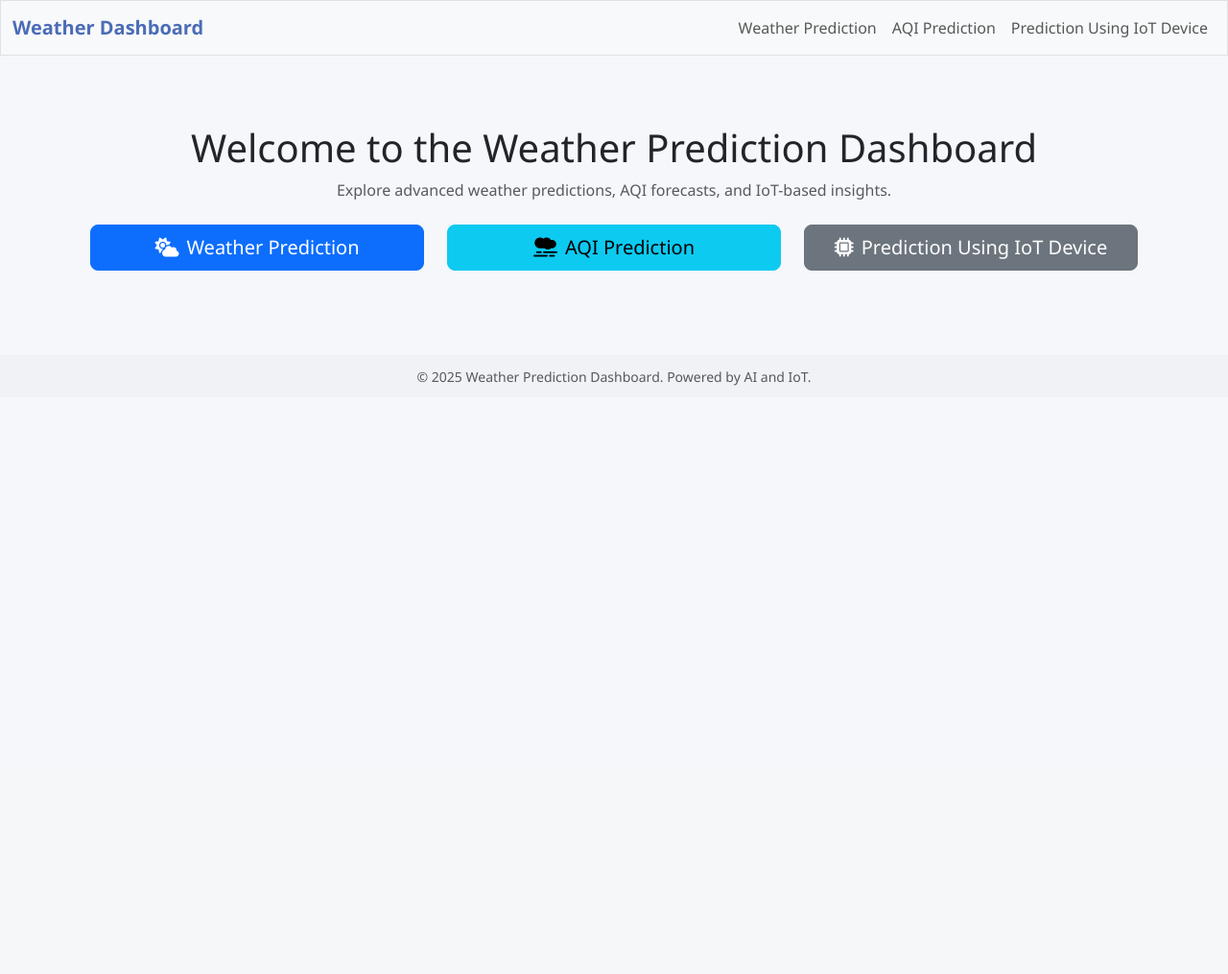
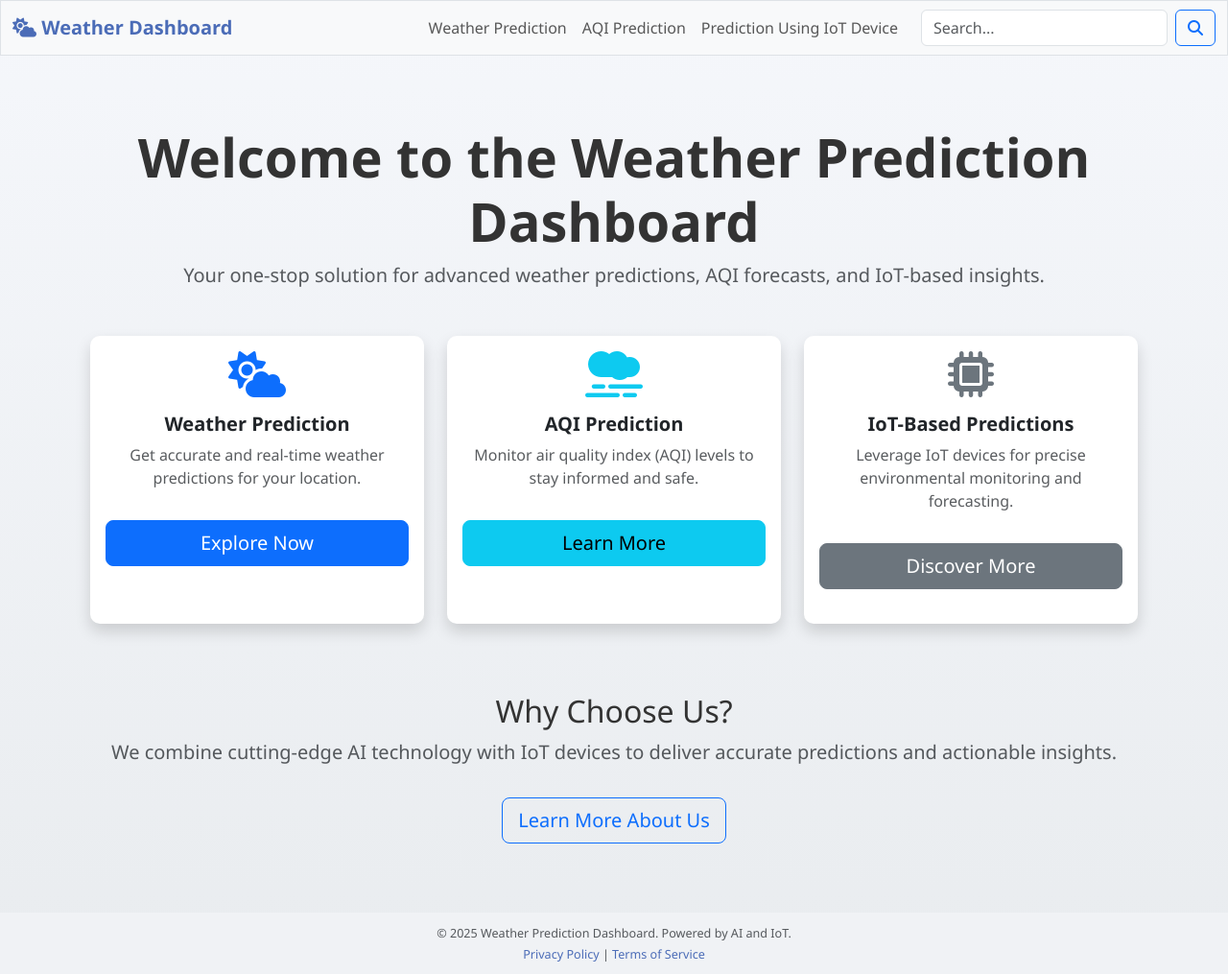
Before and after one commit to soumyasavarn/IoT-Weather_AQI, a Flask app: page / in a window 1280 px wide. Shown: the whole page at 96% size. Before the commit the page ends 402 px from the top, so only its background shows below. Run offline with Flask 3, Linux system fonts and the light colour scheme; some libraries are stand-ins or nearby versions.

Commit message:
improved ui little bit

```diff
--- a/templates/index.html
+++ b/templates/index.html
@@ -4,32 +4,76 @@
 
 {% block content %}
 <div class="container py-5">
-    <div class="text-center mb-4">
-        <h1>Welcome to the Weather Prediction Dashboard</h1>
-        <p class="text-muted">Explore advanced weather predictions, AQI forecasts, and IoT-based insights.</p>
+    <!-- Welcome Section -->
+    <div class="text-center mb-5">
+        <h1 class="display-4 fw-bold">Welcome to the Weather Prediction Dashboard</h1>
+        <p class="text-muted lead">Your one-stop solution for advanced weather predictions, AQI forecasts, and IoT-based insights.</p>
     </div>
 
+    <!-- Features Section -->
     <div class="row justify-content-center">
-        <!-- Weather Prediction Button -->
-        <div class="col-md-4 mb-3">
-            <a href="/weather" class="btn btn-primary btn-lg w-100">
-                <i class="fas fa-cloud-sun me-2"></i>Weather Prediction
-            </a>
+        <!-- Weather Prediction Card -->
+        <div class="col-md-4 mb-4">
+            <div class="card border-0 shadow text-center h-100">
+                <div class="card-body">
+                    <i class="fas fa-cloud-sun fa-3x text-primary mb-3"></i>
+                    <h5 class="card-title fw-bold">Weather Prediction</h5>
+                    <p class="card-text text-muted">Get accurate and real-time weather predictions for your location.</p>
+                    <a href="/weather" class="btn btn-primary btn-lg w-100 mt-3">
+                        Explore Now
+                    </a>
+                </div>
+            </div>
         </div>
 
-        <!-- AQI Prediction Button -->
-        <div class="col-md-4 mb-3">
-            <a href="/aqi_prediction" class="btn btn-info btn-lg w-100">
-                <i class="fas fa-smog me-2"></i>AQI Prediction
-            </a>
+        <!-- AQI Prediction Card -->
+        <div class="col-md-4 mb-4">
+            <div class="card border-0 shadow text-center h-100">
+                <div class="card-body">
+                    <i class="fas fa-smog fa-3x text-info mb-3"></i>
+                    <h5 class="card-title fw-bold">AQI Prediction</h5>
+                    <p class="card-text text-muted">Monitor air quality index (AQI) levels to stay informed and safe.</p>
+                    <a href="/aqi_prediction" class="btn btn-info btn-lg w-100 mt-3">
+                        Learn More
+                    </a>
+                </div>
+            </div>
         </div>
 
-        <!-- IoT Prediction Button -->
-        <div class="col-md-4 mb-3">
-            <a href="/iot_prediction" class="btn btn-secondary btn-lg w-100">
-                <i class="fas fa-microchip me-2"></i>Prediction Using IoT Device
-            </a>
+        <!-- IoT Prediction Card -->
+        <div class="col-md-4 mb-4">
+            <div class="card border-0 shadow text-center h-100">
+                <div class="card-body">
+                    <i class="fas fa-microchip fa-3x text-secondary mb-3"></i>
+                    <h5 class="card-title fw-bold">IoT-Based Predictions</h5>
+                    <p class="card-text text-muted">Leverage IoT devices for precise environmental monitoring and forecasting.</p>
+                    <a href="/iot_prediction" class="btn btn-secondary btn-lg w-100 mt-3">
+                        Discover More
+                    </a>
+                </div>
+            </div>
         </div>
     </div>
+
+    <!-- Call-to-Action Section -->
+    <div class="text-center mt-5">
+        <h2>Why Choose Us?</h2>
+        <p class="text-muted lead">We combine cutting-edge AI technology with IoT devices to deliver accurate predictions and actionable insights.</p>
+        <a href="/about" class="btn btn-outline-primary btn-lg mt-3">
+            Learn More About Us
+        </a>
+    </div>
 </div>
+
+<!-- Optional Background Styling -->
+<style>
+    body {
+        background: linear-gradient(to bottom, #f5f7fb, #e9ecef);
+    }
+    .card:hover {
+        transform: translateY(-10px);
+        transition: transform 0.3s ease-in-out;
+    }
+</style>
+
 {% endblock %}
--- a/templates/layout.html
+++ b/templates/layout.html
@@ -4,6 +4,8 @@
 <head>
     <meta charset="UTF-8">
     <meta name="viewport" content="width=device-width, initial-scale=1.0">
+    <meta name="description" content="Weather Prediction Dashboard powered by AI and IoT for accurate weather and AQI forecasting.">
+    <meta name="author" content="Weather Prediction Team">
     <title>{% block title %}Weather Prediction Dashboard{% endblock %}</title>
 
     <!-- Bootstrap CSS -->
@@ -15,12 +17,13 @@
         body {
             background-color: #f5f7fb;
             font-family: 'Segoe UI', Tahoma, Geneva, Verdana, sans-serif;
+            color: #333;
         }
         .card {
             border-radius: 10px;
             box-shadow: 0 4px 6px rgba(0, 0, 0, 0.1);
             margin-bottom: 20px;
-            transition: transform 0.3s;
+            transition: transform 0.3s ease-in-out;
         }
         .card:hover {
             transform: translateY(-5px);
@@ -28,6 +31,8 @@
         .header-card {
             background: linear-gradient(135deg, #4b6cb7, #182848);
             color: white;
+            padding: 20px;
+            border-radius: 10px;
         }
         .header-card h1 {
             font-weight: 700;
@@ -38,10 +43,22 @@
         }
         .navbar-nav .nav-link {
             font-weight: 500;
+            transition: color 0.3s ease-in-out;
+        }
+        .navbar-nav .nav-link:hover {
+            color: #182848 !important;
         }
         footer {
             background-color: #f0f2f5;
             padding: 10px 0;
+            font-size: 0.9rem;
+        }
+        footer a {
+            color: #4b6cb7 !important;
+            text-decoration: none;
+        }
+        footer a:hover {
+            text-decoration: underline;
         }
     </style>
 </head>
@@ -50,7 +67,9 @@
     <!-- Navigation Bar -->
     <nav class="navbar navbar-expand-md navbar-light bg-light border">
         <div class="container-fluid">
-            <a class="navbar-brand" href="/">Weather Dashboard</a>
+            <a class="navbar-brand" href="/">
+                <i class="fas fa-cloud-sun"></i> Weather Dashboard
+            </a>
             <button class="navbar-toggler" type="button" data-bs-toggle="collapse" data-bs-target="#navbar" aria-controls="navbar" aria-expanded="false" aria-label="Toggle navigation">
                 <span class="navbar-toggler-icon"></span>
             </button>
@@ -60,6 +79,11 @@
                     <li class="nav-item"><a class="nav-link" href="/aqi_prediction">AQI Prediction</a></li>
                     <li class="nav-item"><a class="nav-link" href="/iot_prediction">Prediction Using IoT Device</a></li>
                 </ul>
+                <!-- Optional Search Bar -->
+                <form class="d-flex ms-3">
+                    <input class="form-control me-2" type="search" placeholder="Search..." aria-label="Search">
+                    <button class="btn btn-outline-primary" type="submit"><i class="fas fa-search"></i></button>
+                </form>
             </div>
         </div>
     </nav>
@@ -72,11 +96,20 @@
 
     <!-- Footer -->
     <footer class="text-center text-muted">
-        <small>&copy; 2025 Weather Prediction Dashboard. Powered by AI and IoT.</small>
+        <small>&copy; 2025 Weather Prediction Dashboard. Powered by AI and IoT.</small><br>
+        <small><a href="/privacy-policy">Privacy Policy</a> | <a href="/terms-of-service">Terms of Service</a></small>
     </footer>
 
     <!-- Bootstrap JS -->
     <script src="https://cdnjs.cloudflare.com/ajax/libs/bootstrap/5.3.2/js/bootstrap.bundle.min.js"></script>
+
+    <!-- Optional Custom JS -->
+    <script>
+        // Example JavaScript for interactivity
+        document.addEventListener('DOMContentLoaded', () => {
+            console.log('Weather Prediction Dashboard Loaded!');
+        });
+    </script>
 </body>
 
 </html>
```
Also changed, not shown: templates/index_test_server.html (deleted, +0 -36 lines).
